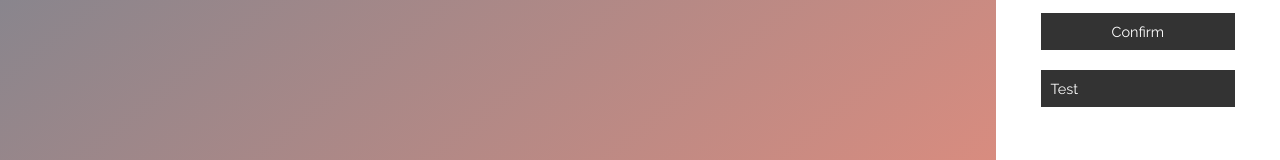
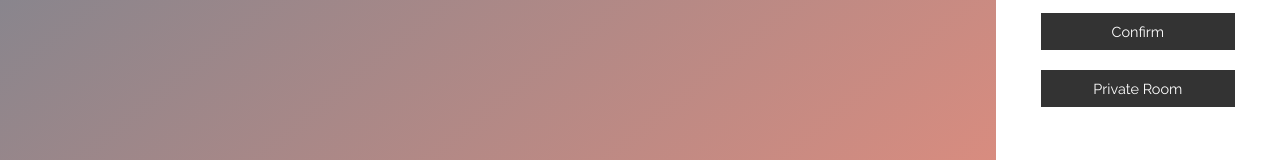
Before and after one commit to the-interverse/xdbb, a website: page public/index.html in a window 1280 px wide. Shown: the part 422-582 px from the top of the page. Drawn offline with Linux system fonts and the light colour scheme.

Commit message:
Update index.html

```diff
--- a/public/index.html
+++ b/public/index.html
@@ -32,7 +32,7 @@
                     <button>Confirm</button>
                 </div>
                 <div class="form-field">
-                    <div class="private">Test</div>
+                        <div onclick="x()" class="private"><center>Private Room</center></div>
                 </div>
 
             </form>
```
